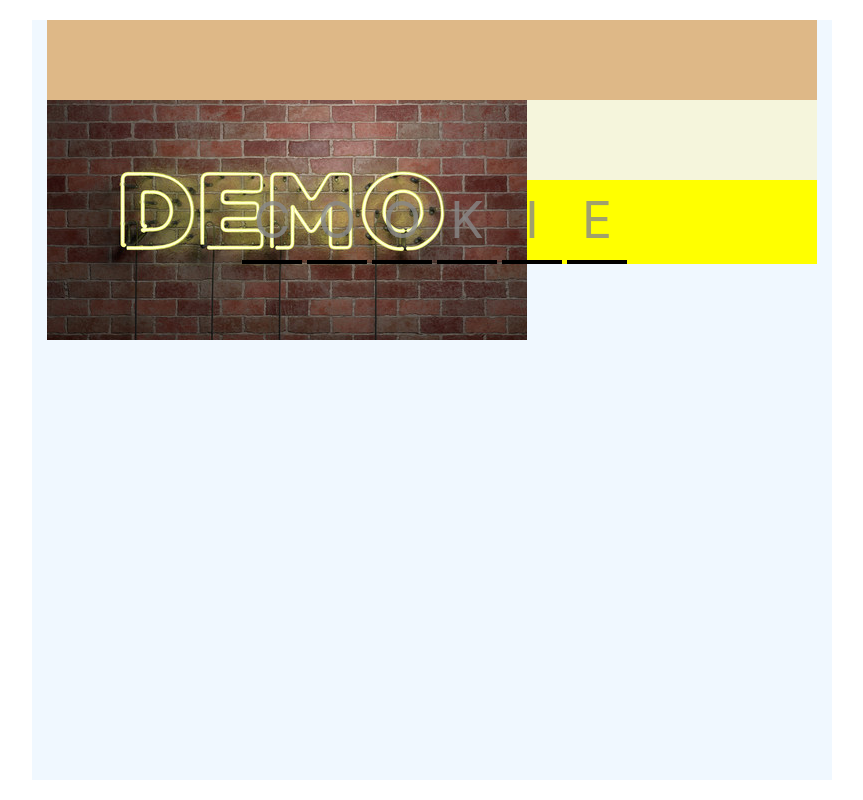
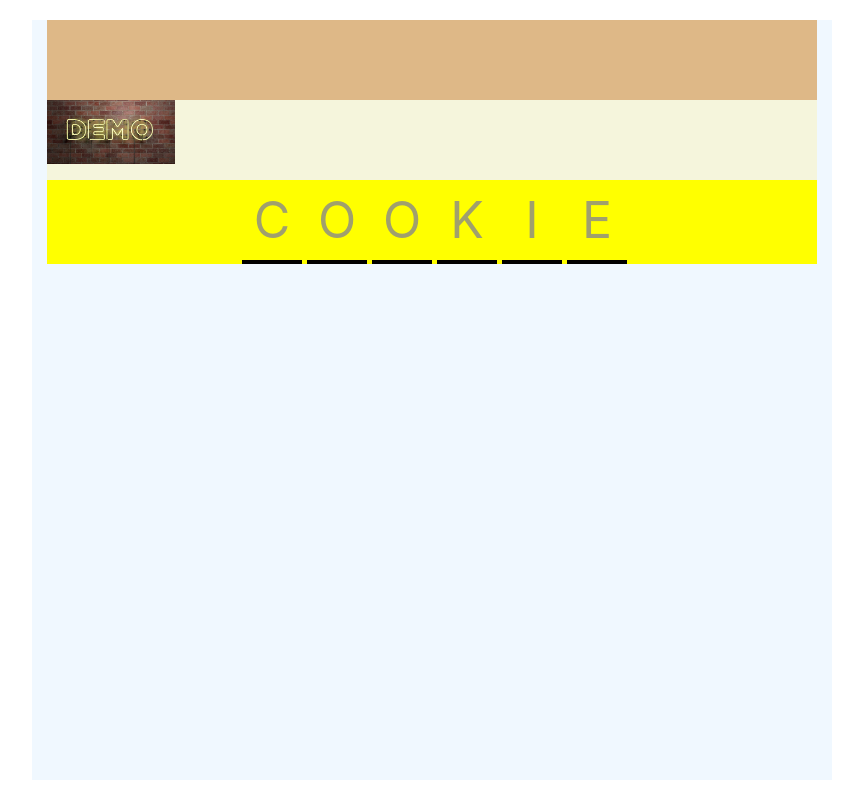
Before and after one commit to chings228/wordgame, a website with bundled scripts: page index.html in a window 1280 px wide. Shown: the whole page, without its empty margins (208-1071 px from the left). Built offline with nearby package versions, Linux system fonts and the light colour scheme; a script that the page names is missing.

Commit message:
img height

```diff
--- a/css/main.css
+++ b/css/main.css
@@ -43,6 +43,11 @@
     display:none;
 }
 
+.gameimg > img{
+
+    height:80%;
+}
+
 .gametext{
     background-color: lightgrey;
     display:none;
@@ -53,6 +58,9 @@
     background-color: limegreen;
     display:none;
 }
+
+
+
 
 
 .gamedetail{
```
